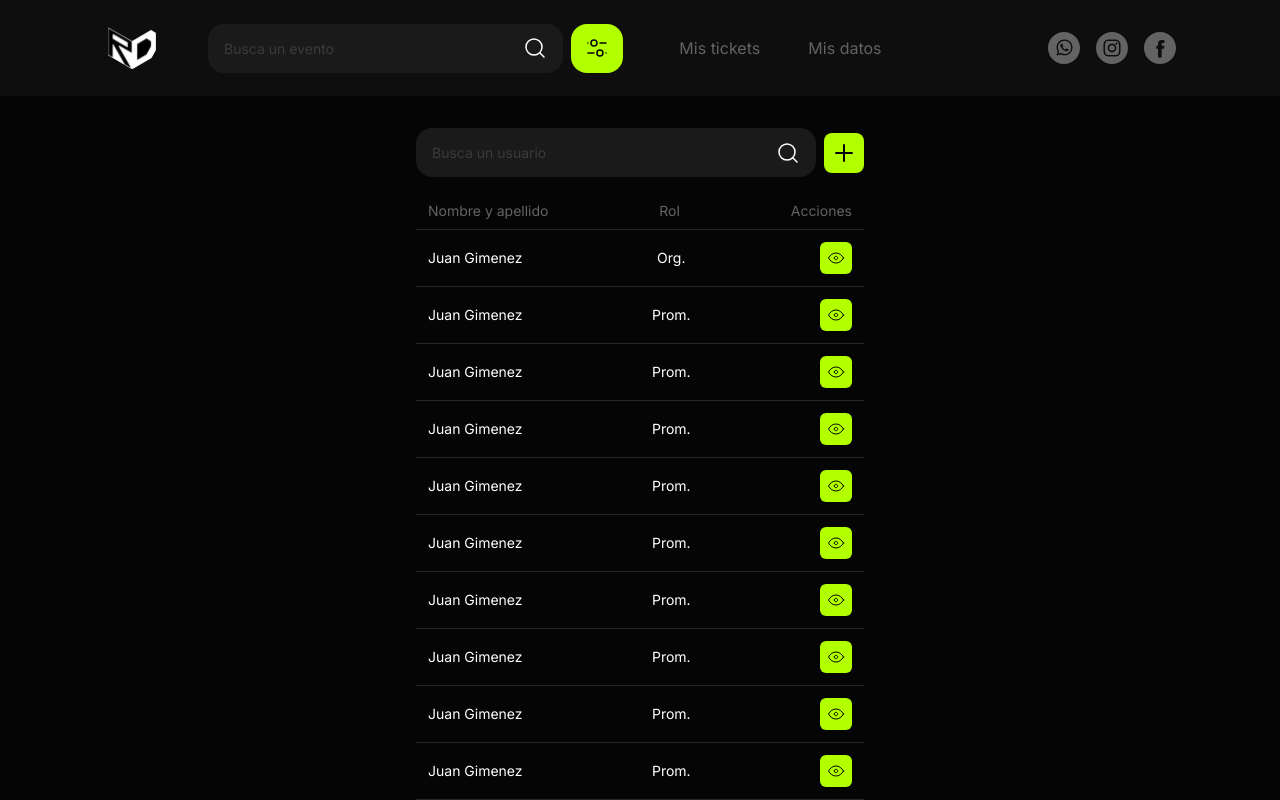
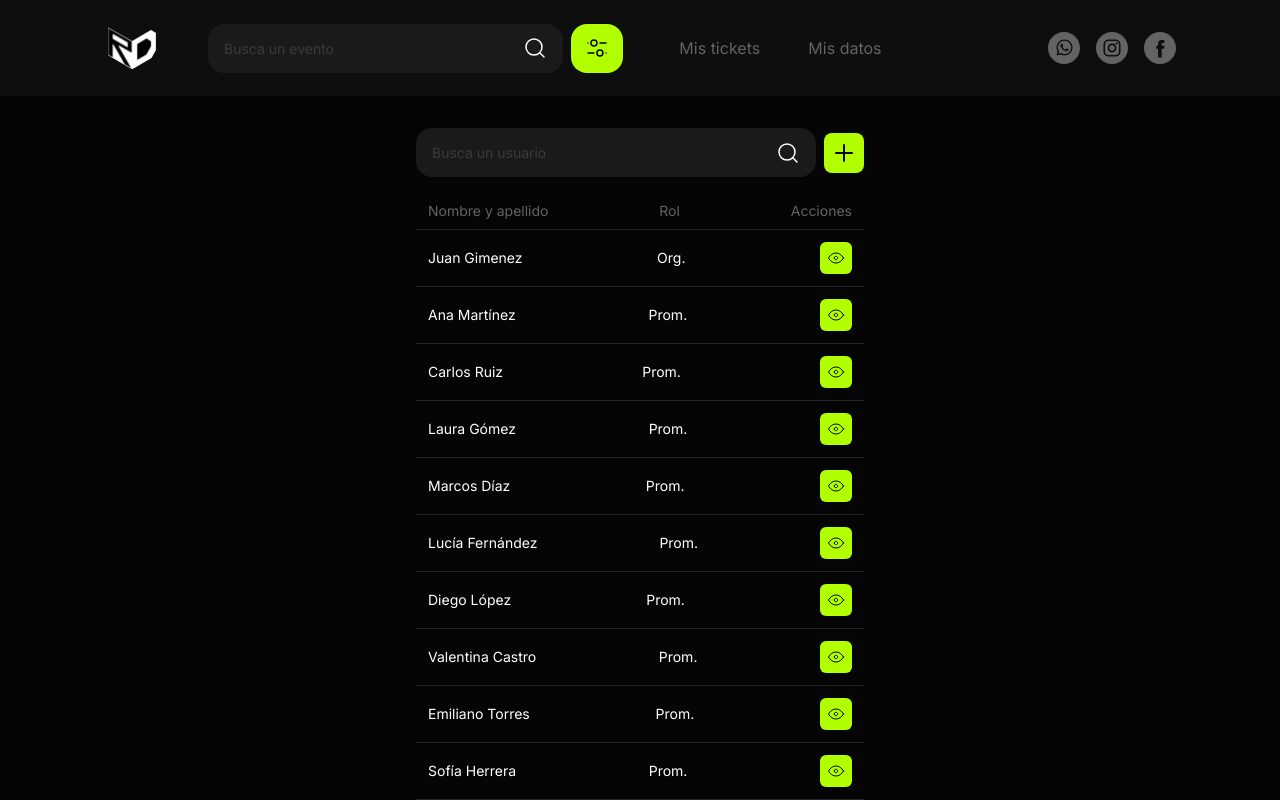
Before and after one commit to Rave-Dates/rave-dates-fe, a Next.js app: page /admin/users in a window 1280 px wide. Shown: the top 800 px of the page. Built offline with nearby package versions, Linux system fonts and the light colour scheme.

Commit message:
Added data and types

```diff
--- a/src/template-data/index.ts
+++ b/src/template-data/index.ts
@@ -115,24 +115,18 @@ export const events: IEventCard[] = [
   },
 ];
 
-interface User {
-  id: number
-  name: string
-  role: string
-}
-
-export const users: User[] = [
-  { id: 1, name: "Juan Gimenez", role: "Org." },
-  { id: 2, name: "Juan Gimenez", role: "Prom." },
-  { id: 3, name: "Juan Gimenez", role: "Prom." },
-  { id: 4, name: "Juan Gimenez", role: "Prom." },
-  { id: 5, name: "Juan Gimenez", role: "Prom." },
-  { id: 6, name: "Juan Gimenez", role: "Prom." },
-  { id: 7, name: "Juan Gimenez", role: "Prom." },
-  { id: 8, name: "Juan Gimenez", role: "Prom." },
-  { id: 9, name: "Juan Gimenez", role: "Prom." },
-  { id: 10, name: "Juan Gimenez", role: "Prom." },
-  { id: 11, name: "Juan Gimenez", role: "Prom." },
-  { id: 12, name: "Juan Gimenez", role: "Prom." },
-  { id: 13, name: "Juan Gimenez", role: "Prom." },
-]
+export const users: IUser[] = [
+  { id: 1, name: "Juan Gimenez", email: "juan1@example.com", whatsapp: "+5491111110001", cedula: "12345678", role: "Org." },
+  { id: 2, name: "Ana Martínez", email: "ana@example.com", whatsapp: "+5491111110002", cedula: "22345678", role: "Prom." },
+  { id: 3, name: "Carlos Ruiz", email: "carlos@example.com", whatsapp: "+5491111110003", cedula: "32345678", role: "Prom." },
+  { id: 4, name: "Laura Gómez", email: "laura@example.com", whatsapp: "+5491111110004", cedula: "42345678", role: "Prom." },
+  { id: 5, name: "Marcos Díaz", email: "marcos@example.com", whatsapp: "+5491111110005", cedula: "52345678", role: "Prom." },
+  { id: 6, name: "Lucía Fernández", email: "lucia@example.com", whatsapp: "+5491111110006", cedula: "62345678", role: "Prom." },
+  { id: 7, name: "Diego López", email: "diego@example.com", whatsapp: "+5491111110007", cedula: "72345678", role: "Prom." },
+  { id: 8, name: "Valentina Castro", email: "valentina@example.com", whatsapp: "+5491111110008", cedula: "82345678", role: "Prom." },
+  { id: 9, name: "Emiliano Torres", email: "emi@example.com", whatsapp: "+5491111110009", cedula: "92345678", role: "Prom." },
+  { id: 10, name: "Sofía Herrera", email: "sofia@example.com", whatsapp: "+5491111110010", cedula: "10345678", role: "Prom." },
+  { id: 11, name: "Nicolás Ríos", email: "nico@example.com", whatsapp: "+5491111110011", cedula: "11345678", role: "Prom." },
+  { id: 12, name: "Camila Vega", email: "camila@example.com", whatsapp: "+5491111110012", cedula: "12345679", role: "Prom." },
+  { id: 13, name: "Agustín Morales", email: "agustin@example.com", whatsapp: "+5491111110013", cedula: "13345678", role: "Prom." },
+];
```
Also changed, not shown: src/types/user.d.ts (added, +8 -0 lines).
